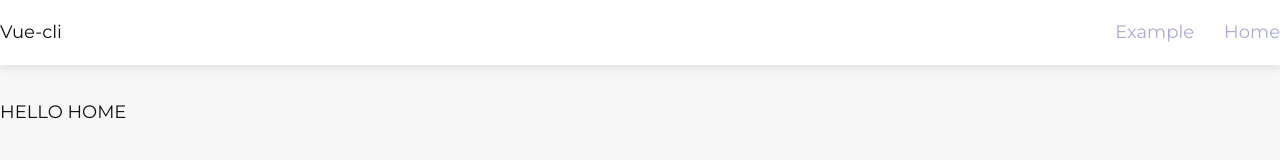
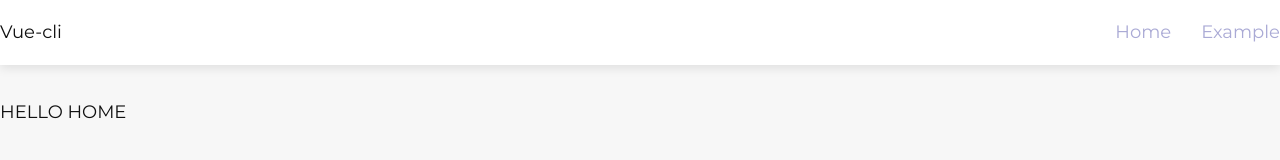
Before and after one commit to snd47/vue, a Vue app in the folder vue-cli-router/: page /#/ in a window 1280 px wide. Shown: the top 160 px of the page. Built offline with nearby package versions, Linux system fonts and the light colour scheme; a web font is replaced by a local one.

Commit message:
router-link instead of a-link

```diff
--- a/vue-cli-router/src/App.vue
+++ b/vue-cli-router/src/App.vue
@@ -7,14 +7,14 @@
         <div class="container">
           <div class="navbar-content">
             <div class="logo">Vue-cli</div>
+
             <ul class="navbar-list">
               <li class="navbar-item">
-                 <a href="" class="navbar-link">Example</a>
+                 <router-link class="navbar-link" to="/">Home</router-link>
               </li>
               <li class="navbar-item">
-                 <a href="" class="navbar-link">Home</a>
+                 <router-link class="navbar-link" to="/example">Example</router-link>
               </li>
-
             </ul>
 
           </div>
@@ -24,6 +24,7 @@
 
     <router-view></router-view>
 
+  <!-- <footer></footer> -->
 
   </div>
 </template>
--- a/vue-cli-router/src/pages/Example.vue
+++ b/vue-cli-router/src/pages/Example.vue
@@ -1,5 +1,5 @@
 <template>
-    <div class="wrapper-content">
+    <div class="wrapper-content wrapper-content--fixed">
       <div id="app">
         <h1>HELLO HOME EXAMPLE</h1>
         <!-- <img alt="Vue logo" src="./assets/logo.png">
```
